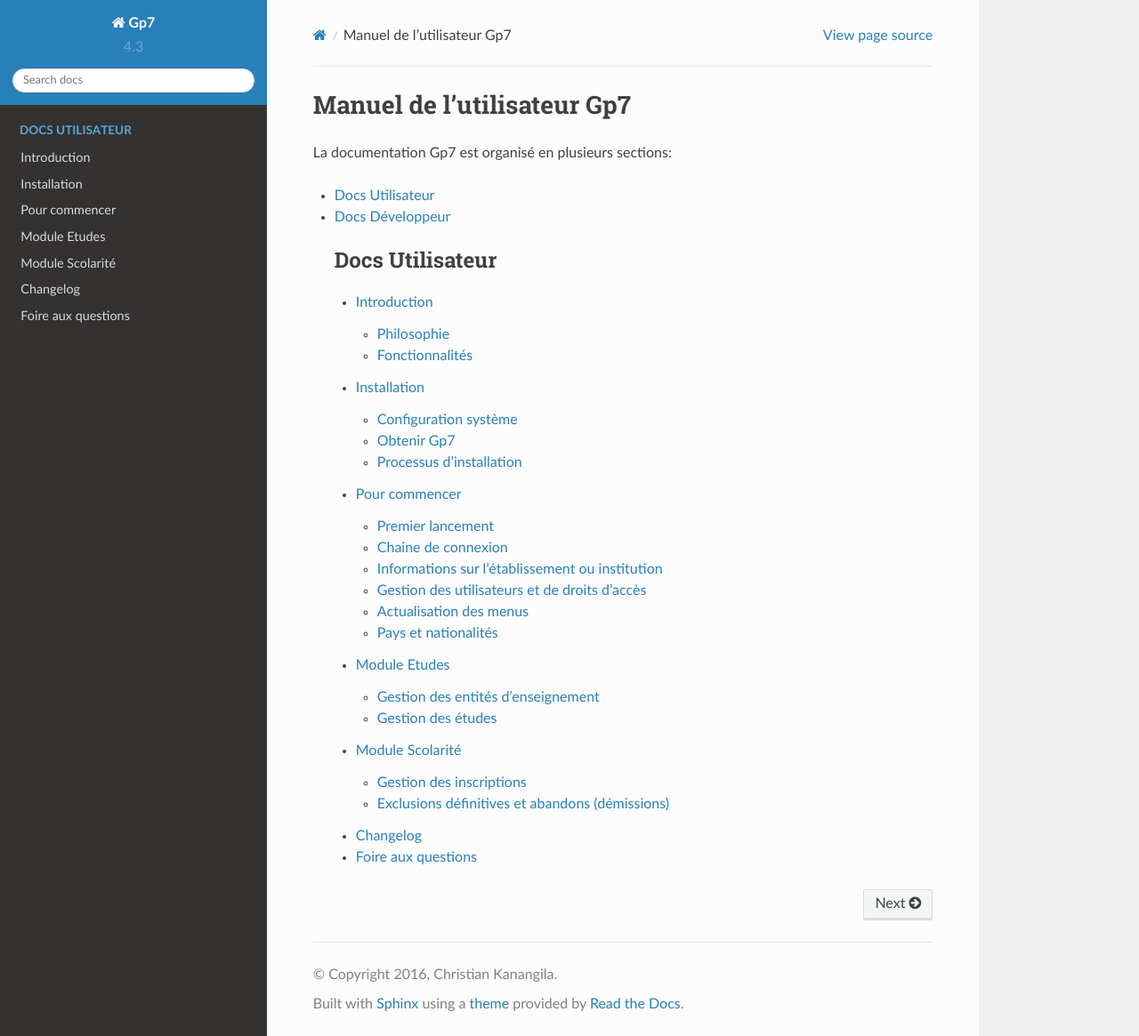
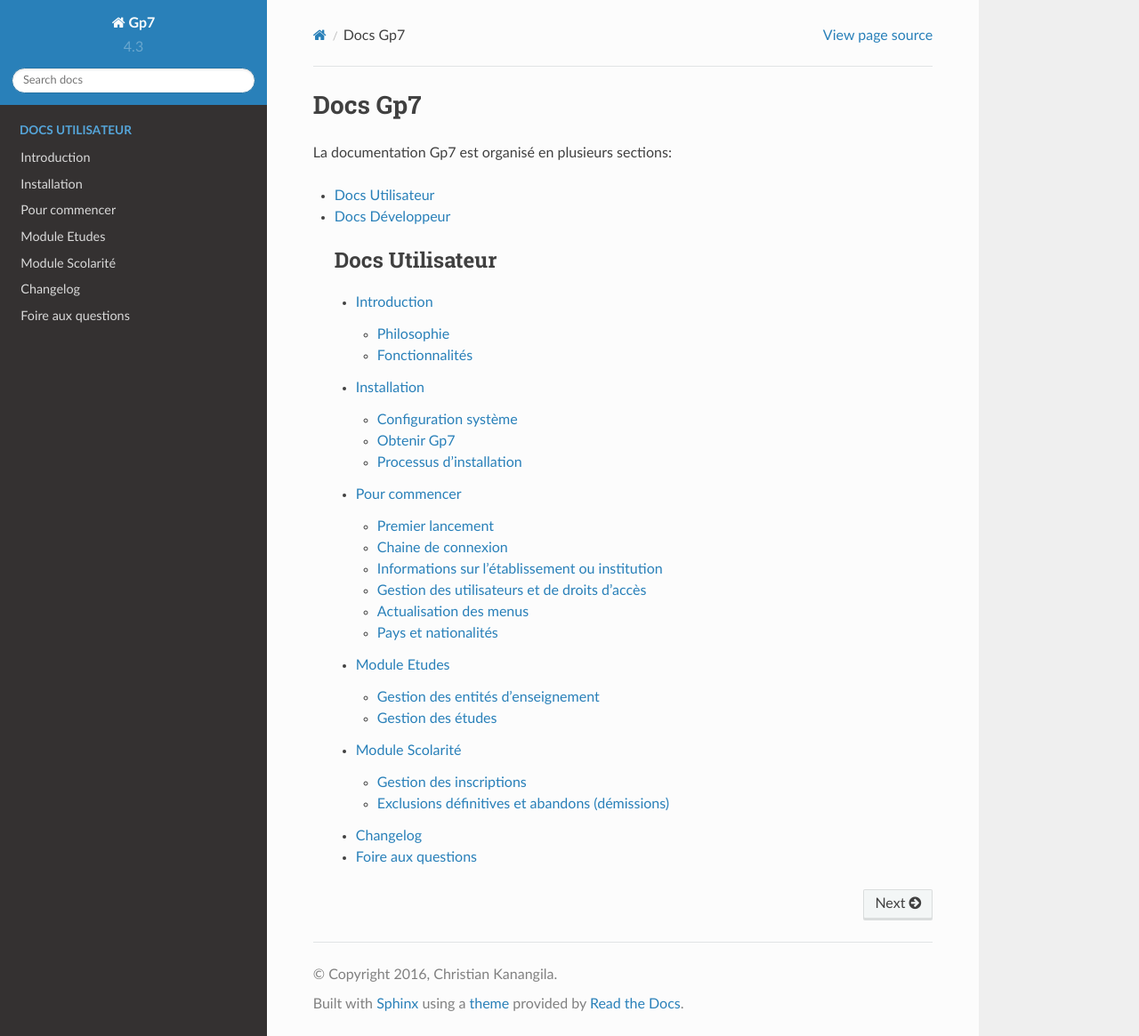
Before and after one commit to passyweb/gp7docs, a Sphinx documentation site: the page built from source/index.rst, in a window 1280 px wide and 1165 px high. Shown: the whole window at 89% size. Built offline with Sphinx 7.4.7 and the Read the Docs theme 2.0.0, drawn with Linux system fonts in a browser that asks for light colours.

Commit message:
docs dev

```diff
--- a/source/index.rst
+++ b/source/index.rst
@@ -1,5 +1,5 @@
-Manuel de l'utilisateur Gp7
-===========================
+Docs Gp7
+========
 
 La documentation Gp7 est organisé en plusieurs sections:
 
```
